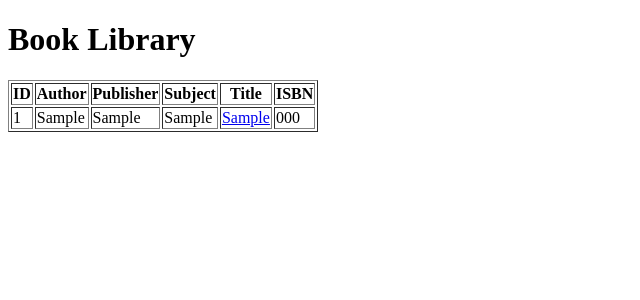
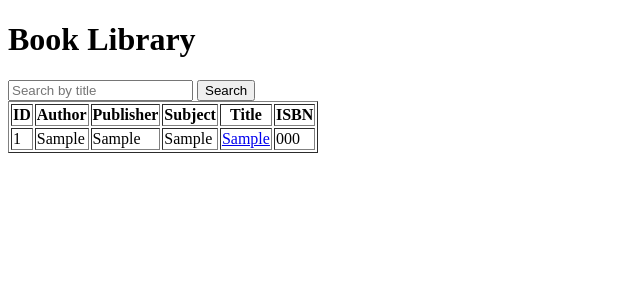
Before and after one commit to tokodib/book-library, a Flask app: page /books in a window 1280 px wide. Shown: the top 300 px of the page, without its empty margins (0-640 px from the left). Run offline with Flask 3, Linux system fonts and the light colour scheme; tables that the repository leaves empty hold one stand-in row (values such as "Sample post").

Commit message:
Search option + No book found

```diff
--- a/app.py
+++ b/app.py
@@ -1,9 +1,9 @@
 import os
 
 from dotenv import load_dotenv
-from flask import Flask, render_template
+from flask import Flask, render_template, request
 from flask_sqlalchemy import SQLAlchemy
-from sqlalchemy import text
+from sqlalchemy import text, or_
 
 load_dotenv()
 
@@ -54,7 +54,23 @@ def test_db():
 
 @app.route('/books')
 def get_books():
-    books = Book.query.all()
+
+    search = request.args.get('search', '')
+    print("SEARCH:", search)
+    if search:
+        search_pattern = f'%{search}%'
+
+        books = Book.query.filter(
+            or_(
+                Book.Cim.ilike(search_pattern),
+                Book.Iro.ilike(search_pattern),
+                Book.Kiado.ilike(search_pattern),
+                Book.Tema.ilike(search_pattern)
+            )
+        ).all()
+    else:
+        books = Book.query.all()
+
     return render_template('books.html', books=books)
 
 @app.route('/books/<int:book_id>')
--- a/templates/book_detail.html
+++ b/templates/book_detail.html
@@ -12,5 +12,6 @@
     <p><strong>ISBN:</strong> {{ book.ISBN }}</p>
     <p><strong>Publication Year:</strong> {{ book.KiadasEve }}</p>
     <p><strong>Language:</strong> {{ book.Nyelv }}</p>
+    <a href="{{ url_for('get_books') }}">Back to Book List</a>
 </body>
 </html>
--- a/templates/books.html
+++ b/templates/books.html
@@ -6,7 +6,9 @@
 </head>
 <body>
     <h1>Book Library</h1>
-
+    <form method="get" action="{{ url_for('get_books') }}">
+        <input type="text" name="search" placeholder="Search by title" value="{{ request.args.get('search', '') }}">
+        <button type="submit">Search</button>
     <table border="1">
         <thead>
             <tr>
@@ -19,15 +21,33 @@
             </tr>
         </thead>
 <tbody>
+
+    {% if books %}
+
         {% for book in books %}
         <tr>
             <td>{{ book.ID }}</td>
             <td>{{ book.Iro }}</td>
             <td>{{ book.Kiado }}</td>
             <td>{{ book.Tema }}</td>
-                <td><a href="{{ url_for('book_detail', book_id=book.ID) }}">{{ book.Cim }}</a></td>
+
+            <td>
+                <a href="{{ url_for('book_detail', book_id=book.ID) }}">
+                    {{ book.Cim }}
+                </a>
+            </td>
+
             <td>{{ book.ISBN }}</td>
         </tr>
         {% endfor %}
+
+    {% else %}
+
+        <tr>
+            <td colspan="6">No books found.</td>
+        </tr>
+
+    {% endif %}
+
 </tbody>
 </body>
```
Also changed, not shown: README.md. Lines whose indentation alone changed are shown as unchanged.
